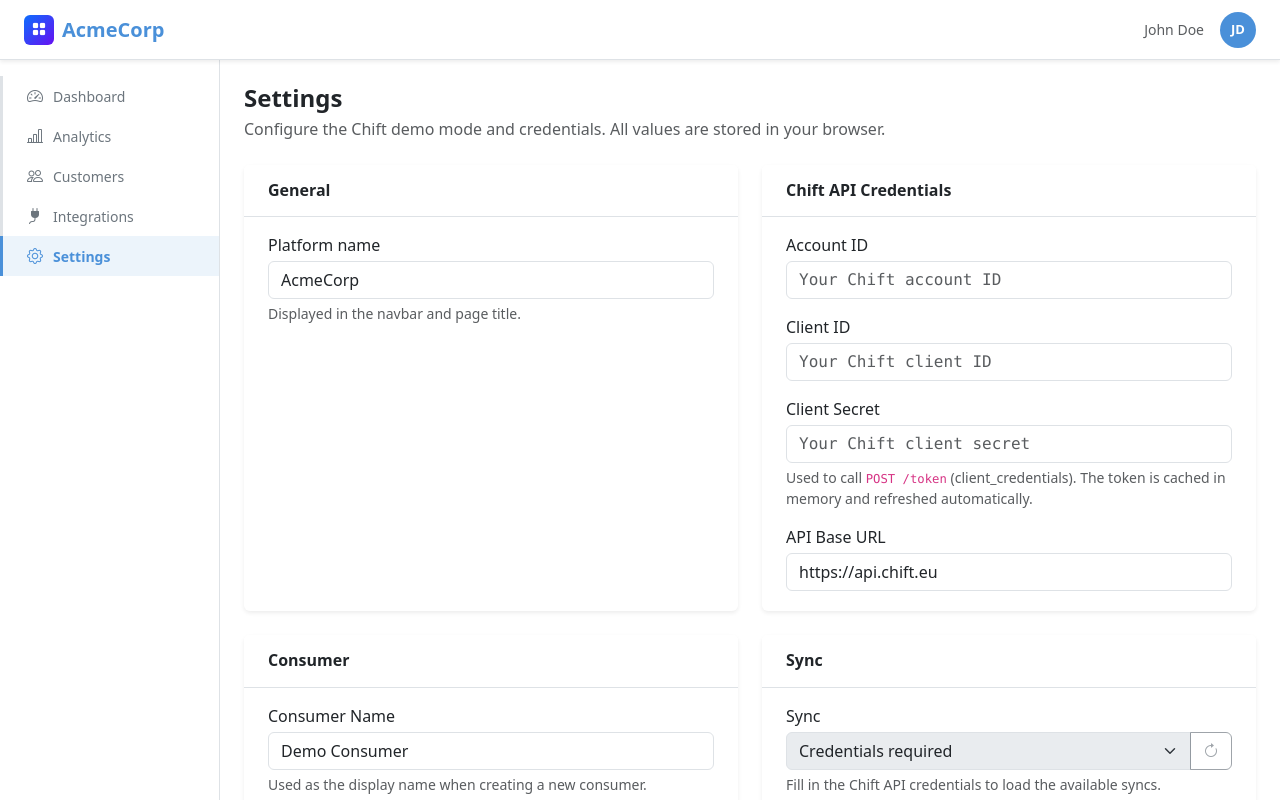
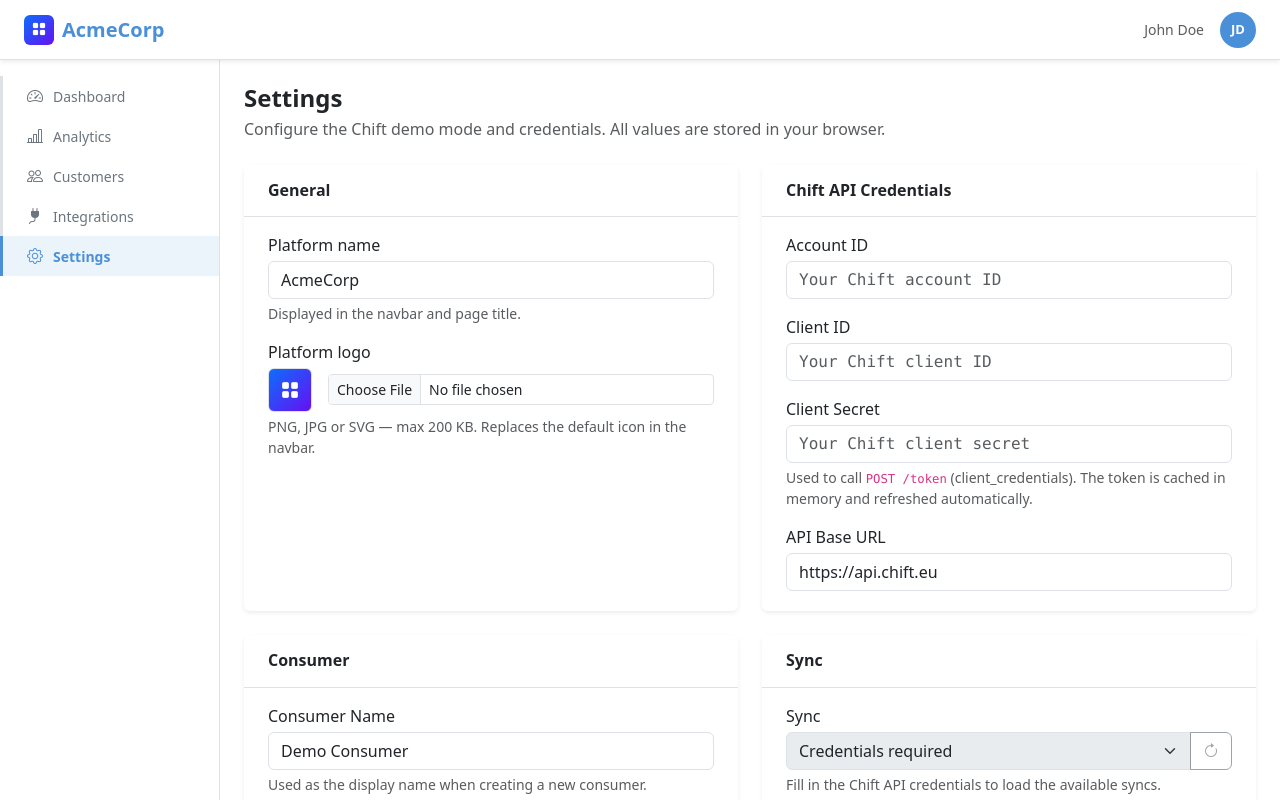
Before and after one commit to julienmeulemans-chift/chift-demo, a React (Vite) app: page /settings in a window 1280 px wide. Built offline with nearby package versions, Linux system fonts and the light colour scheme.

Commit message:
Add custom platform logo upload in settings

```diff
--- a/src/components/Layout.jsx
+++ b/src/components/Layout.jsx
@@ -40,6 +40,7 @@ export default function Layout({ children }) {
   const location       = useLocation();
   const { config }     = useChiftConfig();
   const appName        = config.appName || 'AcmeCorp';
+  const appLogo        = config.appLogo || '';
   const [menuOpen, setMenuOpen] = useState(false);
 
   useEffect(() => { document.title = appName; }, [appName]);
@@ -79,9 +80,14 @@ export default function Layout({ children }) {
         >
           <div
             className="rounded d-flex align-items-center justify-content-center flex-shrink-0"
-            style={{ width: 30, height: 30, background: 'linear-gradient(135deg, #0d6efd 0%, #6610f2 100%)' }}
+            style={{
+              width: 30, height: 30, overflow: 'hidden',
+              background: appLogo ? 'transparent' : 'linear-gradient(135deg, #0d6efd 0%, #6610f2 100%)',
+            }}
           >
-            <i className="bi bi-grid-fill text-white" style={{ fontSize: 14 }} />
+            {appLogo
+              ? <img src={appLogo} alt="" style={{ maxWidth: '100%', maxHeight: '100%', objectFit: 'contain' }} />
+              : <i className="bi bi-grid-fill text-white" style={{ fontSize: 14 }} />}
           </div>
           {appName}
         </button>
@@ -137,9 +143,14 @@ export default function Layout({ children }) {
             <div className="d-flex align-items-center gap-2">
               <div
                 className="rounded d-flex align-items-center justify-content-center flex-shrink-0"
-                style={{ width: 28, height: 28, background: 'linear-gradient(135deg, #0d6efd 0%, #6610f2 100%)' }}
+                style={{
+                  width: 28, height: 28, overflow: 'hidden',
+                  background: appLogo ? 'transparent' : 'linear-gradient(135deg, #0d6efd 0%, #6610f2 100%)',
+                }}
               >
-                <i className="bi bi-grid-fill text-white" style={{ fontSize: 13 }} />
+                {appLogo
+                  ? <img src={appLogo} alt="" style={{ maxWidth: '100%', maxHeight: '100%', objectFit: 'contain' }} />
+                  : <i className="bi bi-grid-fill text-white" style={{ fontSize: 13 }} />}
               </div>
               <span className="fw-bold text-primary" style={{ fontSize: 16 }}>{appName}</span>
             </div>
--- a/src/contexts/ChiftConfigContext.jsx
+++ b/src/contexts/ChiftConfigContext.jsx
@@ -5,6 +5,7 @@ const STORAGE_KEY = 'chift_demo_config';
 const DEFAULT_CONFIG = {
   demoMode: 'unified-api-generic',
   appName:  'AcmeCorp',
+  appLogo:  '',   // base64 data URL of a custom platform logo (empty = default icon)
   // ── Chift API credentials (all modes) ──
   accountId:    '',
   clientId:     '',
--- a/src/pages/Settings.jsx
+++ b/src/pages/Settings.jsx
@@ -37,6 +37,39 @@ export default function Settings() {
     setConfig(updated);
     setSaved(true);
     setTimeout(() => setSaved(false), 2000);
+  };
+
+  // ── Platform logo upload ──────────────────────────────────────────
+  const MAX_LOGO_BYTES = 200 * 1024;
+  const [logoError, setLogoError] = useState(null);
+  const logoInputRef              = useRef(null);
+
+  const handleLogoUpload = (e) => {
+    const file = e.target.files?.[0];
+    if (!file) return;
+    setLogoError(null);
+
+    if (!file.type.startsWith('image/')) {
+      setLogoError('Please select an image file.');
+      e.target.value = '';
+      return;
+    }
+    if (file.size > MAX_LOGO_BYTES) {
+      setLogoError(`Image is ${Math.round(file.size / 1024)} KB — max is 200 KB.`);
+      e.target.value = '';
+      return;
+    }
+
+    const reader = new FileReader();
+    reader.onload  = () => saveField('appLogo', reader.result);
+    reader.onerror = () => setLogoError('Could not read the file.');
+    reader.readAsDataURL(file);
+  };
+
+  const clearLogo = () => {
+    setLogoError(null);
+    if (logoInputRef.current) logoInputRef.current.value = '';
+    saveField('appLogo', '');
   };
 
   // ── Sync list (GET /syncs) ────────────────────────────────────────
@@ -106,6 +139,43 @@ export default function Settings() {
                   onChange={(e) => set('appName', e.target.value)}
                   onBlur={(e) => saveField('appName', e.target.value)}
                 />
+              </Field>
+
+              <Field
+                label="Platform logo"
+                hint={
+                  logoError
+                    ? <span className="text-danger">{logoError}</span>
+                    : 'PNG, JPG or SVG — max 200 KB. Replaces the default icon in the navbar.'
+                }
+              >
+                <div className="d-flex align-items-center gap-3">
+                  <div
+                    className="rounded d-flex align-items-center justify-content-center flex-shrink-0 border"
+                    style={{
+                      width: 44, height: 44, overflow: 'hidden',
+                      background: form.appLogo ? '#fff' : 'linear-gradient(135deg, #0d6efd 0%, #6610f2 100%)',
+                    }}
+                  >
+                    {form.appLogo
+                      ? <img src={form.appLogo} alt="Logo" style={{ maxWidth: '100%', maxHeight: '100%', objectFit: 'contain' }} />
+                      : <i className="bi bi-grid-fill text-white" style={{ fontSize: 18 }} />}
+                  </div>
+                  <div className="flex-grow-1">
+                    <input
+                      ref={logoInputRef}
+                      type="file"
+                      className="form-control form-control-sm"
+                      accept="image/png,image/jpeg,image/svg+xml,image/webp"
+                      onChange={handleLogoUpload}
+                    />
+                  </div>
+                  {form.appLogo && (
+                    <button type="button" className="btn btn-outline-secondary btn-sm flex-shrink-0" onClick={clearLogo}>
+                      Remove
+                    </button>
+                  )}
+                </div>
               </Field>
             </div>
           </div>
```
